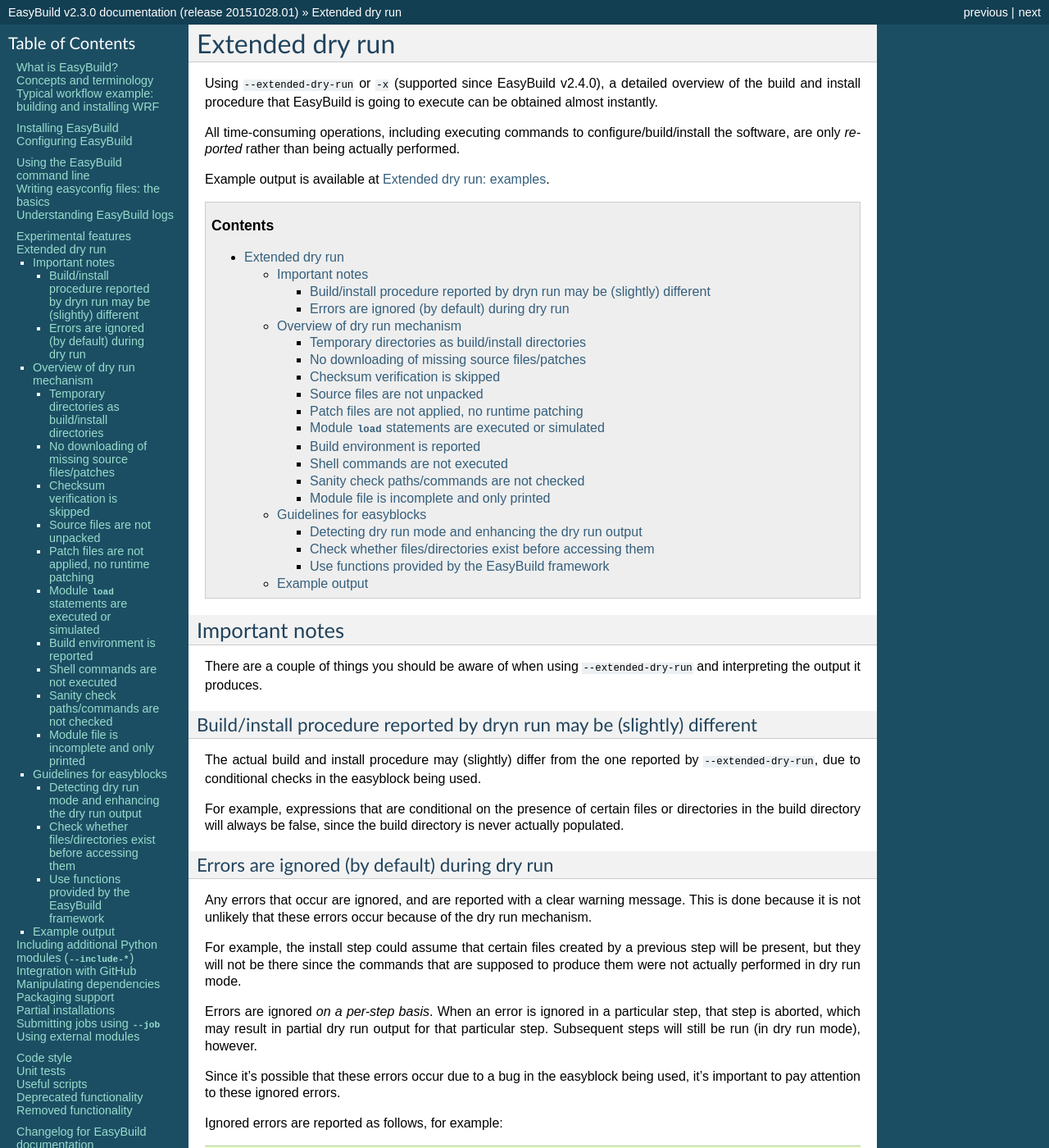
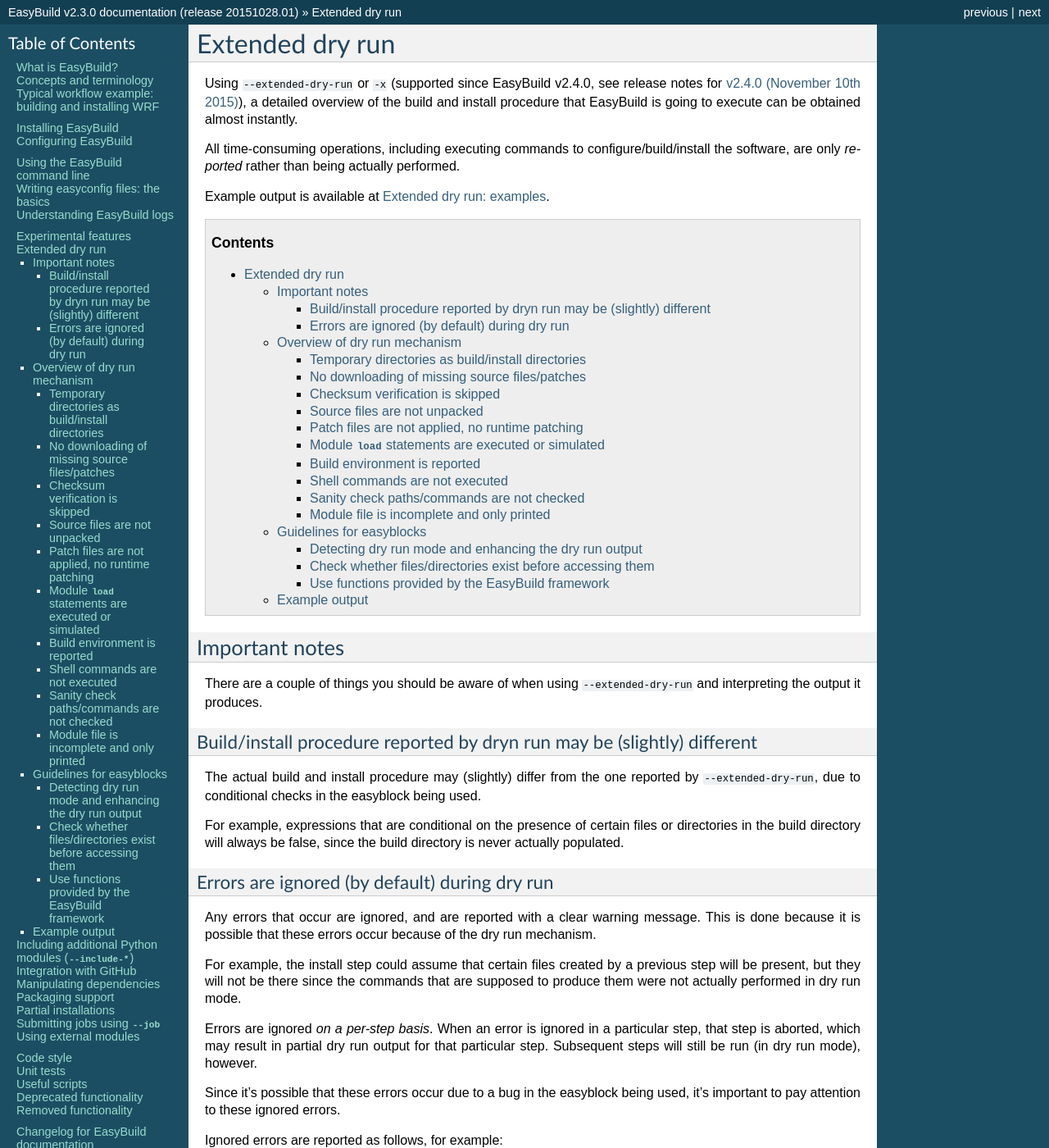
Before and after one commit to easybuilders/easybuild, a Sphinx documentation site: the page built from docs/Extended_dry_run.rst, in a window 1280 px wide and 1400 px high. Shown: the whole window at 82% size. Built offline with Sphinx 7.4.7, drawn with Linux system fonts in a browser that asks for light colours; some of the changed text lies outside the part shown.

Commit message:
fix remarks

```diff
--- a/docs/Extended_dry_run.rst
+++ b/docs/Extended_dry_run.rst
@@ -3,8 +3,9 @@
 Extended dry run
 ================
 
-Using ``--extended-dry-run`` or ``-x`` (supported since EasyBuild v2.4.0), a detailed overview of the build and install
-procedure that EasyBuild is going to execute can be obtained almost instantly.
+Using ``--extended-dry-run`` or ``-x`` (supported since EasyBuild v2.4.0, see release notes for
+:ref:`release_notes_eb240`), a detailed overview of the build and install procedure that EasyBuild is going to execute
+can be obtained almost instantly.
 
 All time-consuming operations, including executing commands to configure/build/install the software,
 are only *reported* rather than being actually performed.
@@ -40,7 +41,7 @@
 ~~~~~~~~~~~~~~~~~~~~~~~~~~~~~~~~~~~~~~~~~~~~~~
 
 Any errors that occur are ignored, and are reported with a clear warning message.
-This is done because it is not unlikely that these errors occur because of the dry run mechanism.
+This is done because it is possible that these errors occur because of the dry run mechanism.
 
 For example, the install step could assume that certain files created by a previous step will be present, but they
 will not be there since the commands that are supposed to produce them were not actually performed in dry run mode.
```
Also changed, not shown: other parts of docs/Extended_dry_run.rst (+1 -1 lines), docs/Release_notes.rst (+15 -0 lines).
